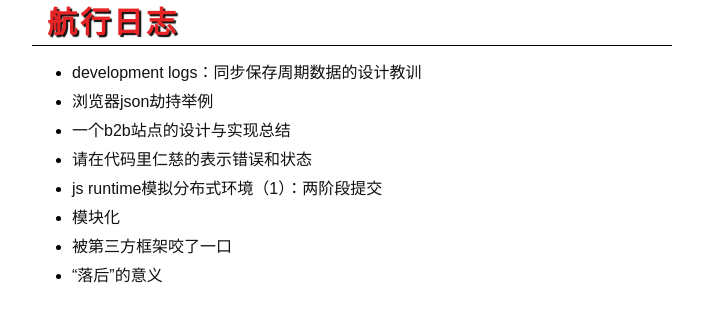
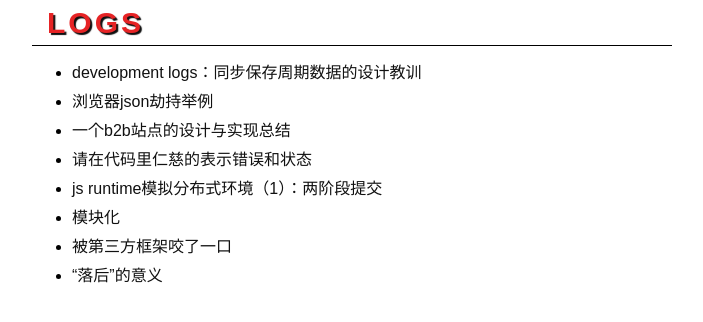
Before and after one commit to badformat/badformat.github.io, a plain HTML site: page index.html in a window 1280 px wide. Shown: the whole page, without its empty margins (288-991 px from the left). Drawn offline with Linux system fonts and the light colour scheme.

Commit message:
change title

```diff
--- a/index.html
+++ b/index.html
@@ -11,7 +11,7 @@
 <body>
 	<div class="wrapper">
 		<header id="header">
-			<h2>航行日志</h2>
+			<h2>LOGS</h2>
 		</header>
 		<main id="main">
 			<section class="articles-list">
```
